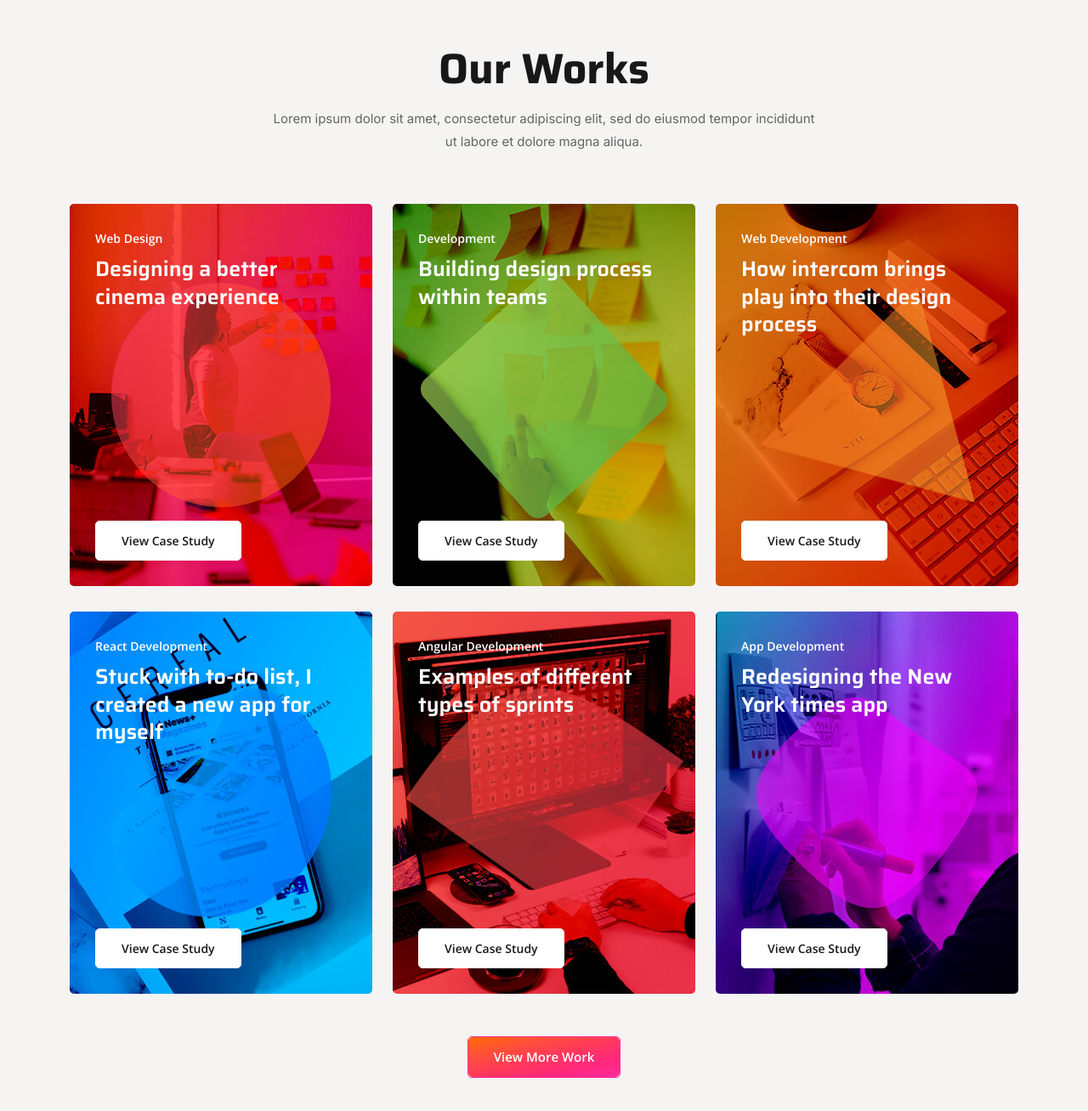
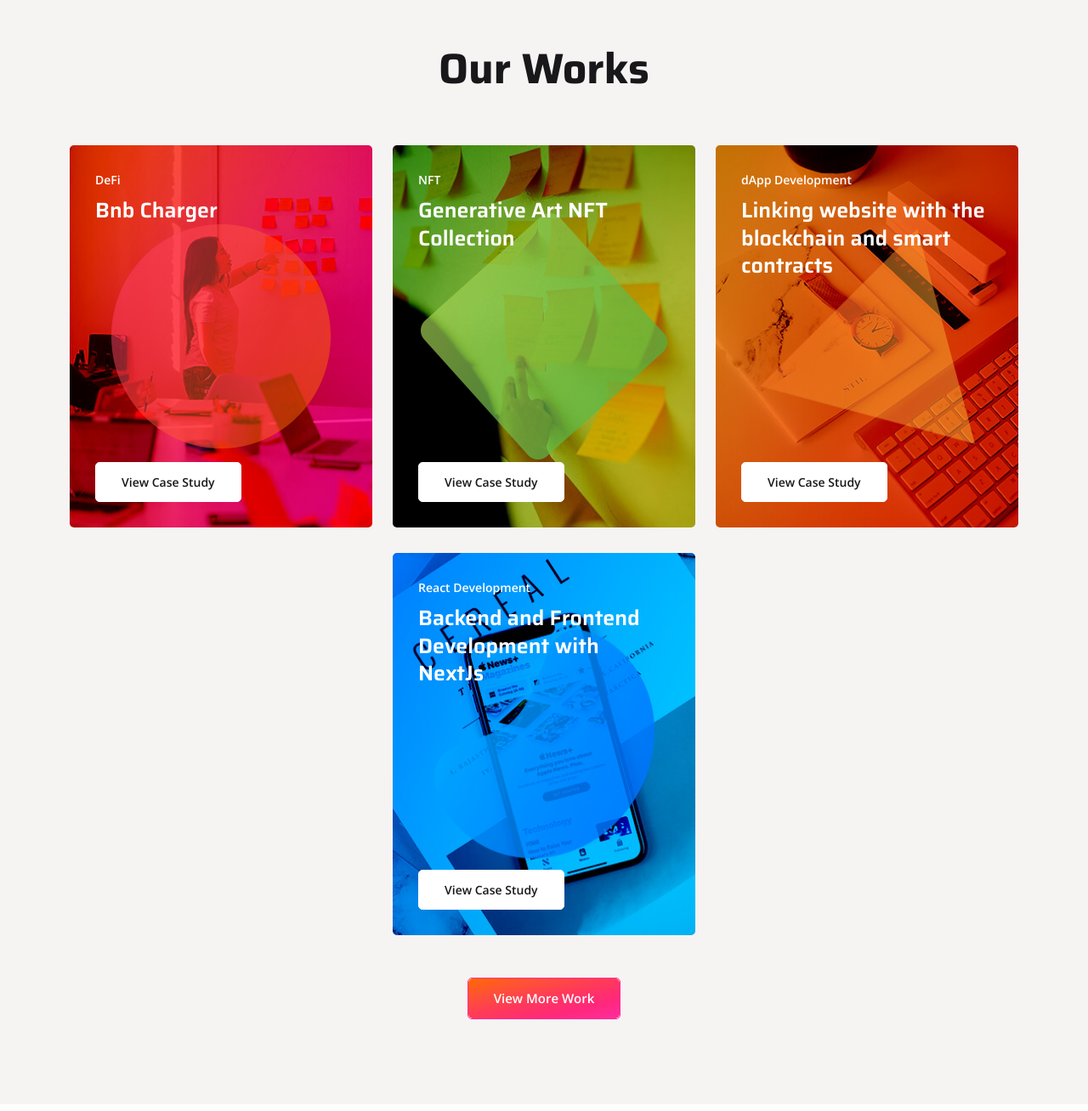
Before and after one commit to warrenseah/flagoneIo, a Next.js app: page / in a window 1280 px wide. Shown: the part 2618-3926 px from the top of the page at 85% size. Built offline with nearby package versions, Linux system fonts and the light colour scheme.

Commit message:
Update OurWorks.js

```diff
--- a/components/HomePages/DefaultHome/OurWorks.js
+++ b/components/HomePages/DefaultHome/OurWorks.js
@@ -8,10 +8,6 @@ const OurWorks = () => {
         <div className="container">
           <div className="section-title">
             <h2>Our Works</h2>
-            <p>
-              Lorem ipsum dolor sit amet, consectetur adipiscing elit, sed do
-              eiusmod tempor incididunt ut labore et dolore magna aliqua.
-            </p>
           </div>
 
           <div className="row justify-content-center">
@@ -24,18 +20,18 @@ const OurWorks = () => {
               <div
                 className="single-case-studies"
                 style={{
-                  backgroundImage: `url(/images/case-studies/studie1.jpg)`
+                  backgroundImage: `url(/images/case-studies/studie1.jpg)`,
                 }}
               >
                 <div className="content">
                   <span>
                     <Link href="/portfolio-details">
-                      <a>Web Design</a>
+                      <a>DeFi</a>
                     </Link>
                   </span>
                   <h3>
                     <Link href="/portfolio-details">
-                      <a>Designing a better cinema experience</a>
+                      <a>Bnb Charger</a>
                     </Link>
                   </h3>
                 </div>
@@ -62,18 +58,18 @@ const OurWorks = () => {
               <div
                 className="single-case-studies"
                 style={{
-                  backgroundImage: `url(/images/case-studies/studie2.jpg)`
+                  backgroundImage: `url(/images/case-studies/studie2.jpg)`,
                 }}
               >
                 <div className="content">
                   <span>
                     <Link href="/portfolio-details">
-                      <a>Development</a>
+                      <a>NFT</a>
                     </Link>
                   </span>
                   <h3>
                     <Link href="/portfolio-details">
-                      <a>Building design process within teams</a>
+                      <a>Generative Art NFT Collection</a>
                     </Link>
                   </h3>
                 </div>
@@ -100,18 +96,20 @@ const OurWorks = () => {
               <div
                 className="single-case-studies"
                 style={{
-                  backgroundImage: `url(/images/case-studies/studie3.jpg)`
+                  backgroundImage: `url(/images/case-studies/studie3.jpg)`,
                 }}
               >
                 <div className="content">
                   <span>
                     <Link href="/portfolio-details">
-                      <a>Web Development</a>
+                      <a>dApp Development</a>
                     </Link>
                   </span>
                   <h3>
                     <Link href="/portfolio-details">
-                      <a>How intercom brings play into their design process</a>
+                      <a>
+                        Linking website with the blockchain and smart contracts
+                      </a>
                     </Link>
                   </h3>
                 </div>
@@ -138,7 +136,7 @@ const OurWorks = () => {
               <div
                 className="single-case-studies"
                 style={{
-                  backgroundImage: `url(/images/case-studies/studie4.jpg)`
+                  backgroundImage: `url(/images/case-studies/studie4.jpg)`,
                 }}
               >
                 <div className="content">
@@ -149,9 +147,7 @@ const OurWorks = () => {
                   </span>
                   <h3>
                     <Link href="/portfolio-details">
-                      <a>
-                        Stuck with to-do list, I created a new app for myself
-                      </a>
+                      <a>Backend and Frontend Development with NextJs</a>
                     </Link>
                   </h3>
                 </div>
@@ -163,82 +159,6 @@ const OurWorks = () => {
                 <div className="shape">
                   <img
                     src="/images/case-studies/studie-shape4.png"
-                    alt="logo"
-                  />
-                </div>
-              </div>
-            </div>
-
-            <div
-              className="col-lg-4 col-md-6"
-              data-aos="fade-up"
-              data-aos-duration="1200"
-              data-aos-delay="500"
-            >
-              <div
-                className="single-case-studies"
-                style={{
-                  backgroundImage: `url(/images/case-studies/studie5.jpg)`
-                }}
-              >
-                <div className="content">
-                  <span>
-                    <Link href="/portfolio-details">
-                      <a>Angular Development</a>
-                    </Link>
-                  </span>
-                  <h3>
-                    <Link href="/portfolio-details">
-                      <a>Examples of different types of sprints</a>
-                    </Link>
-                  </h3>
-                </div>
-
-                <Link href="/portfolio-details">
-                  <a className="btn btn-primary">View Case Study</a>
-                </Link>
-
-                <div className="shape">
-                  <img
-                    src="/images/case-studies/studie-shape5.png"
-                    alt="logo"
-                  />
-                </div>
-              </div>
-            </div>
-
-            <div
-              className="col-lg-4 col-md-6"
-              data-aos="fade-up"
-              data-aos-duration="1200"
-              data-aos-delay="600"
-            >
-              <div
-                className="single-case-studies"
-                style={{
-                  backgroundImage: `url(/images/case-studies/studie6.jpg)`
-                }}
-              >
-                <div className="content">
-                  <span>
-                    <Link href="/portfolio-details">
-                      <a>App Development</a>
-                    </Link>
-                  </span>
-                  <h3>
-                    <Link href="/portfolio-details">
-                      <a>Redesigning the New York times app</a>
-                    </Link>
-                  </h3>
-                </div>
-
-                <Link href="/portfolio-details">
-                  <a className="btn btn-primary">View Case Study</a>
-                </Link>
-
-                <div className="shape">
-                  <img
-                    src="/images/case-studies/studie-shape6.png"
                     alt="logo"
                   />
                 </div>
```
